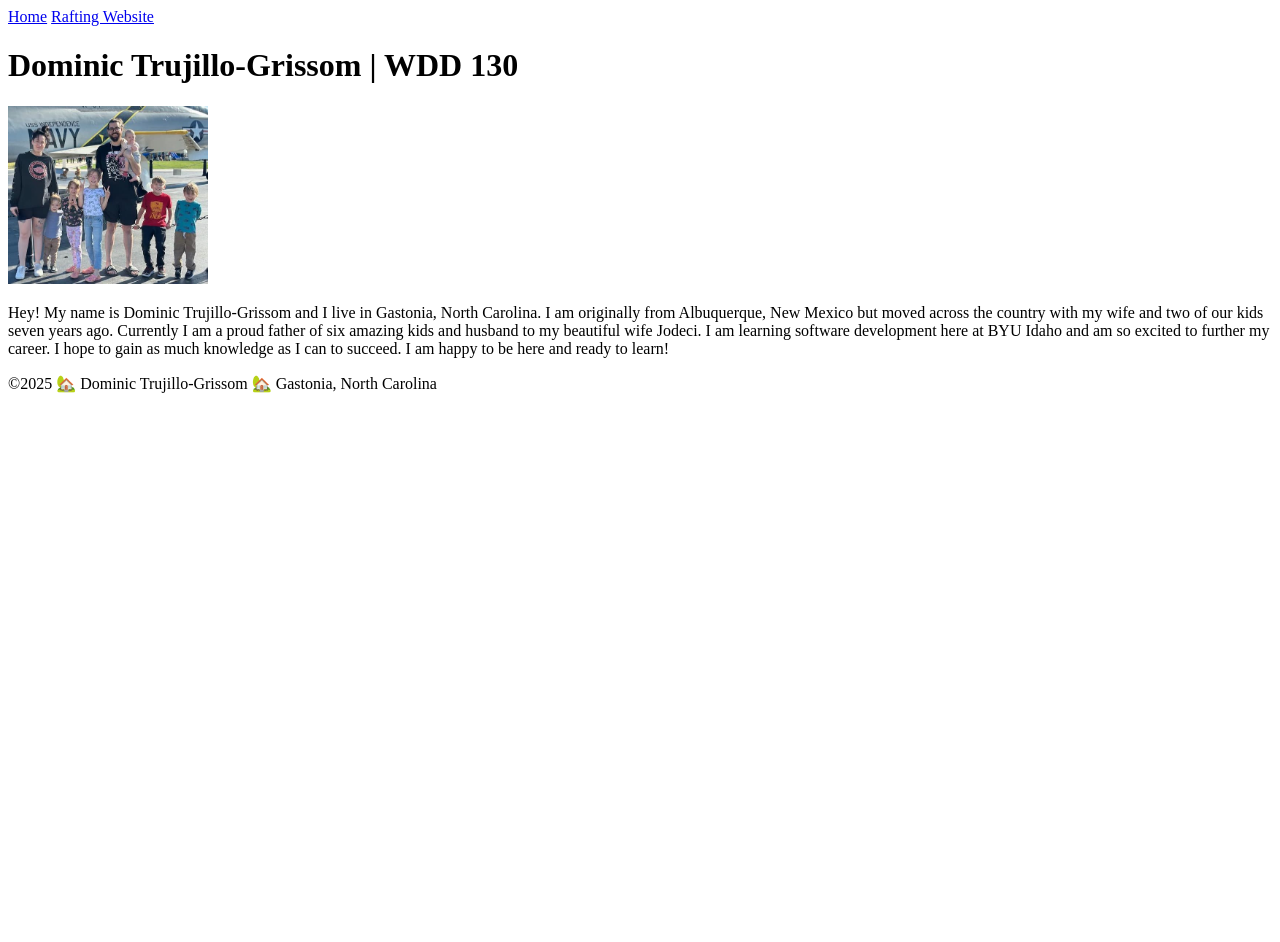
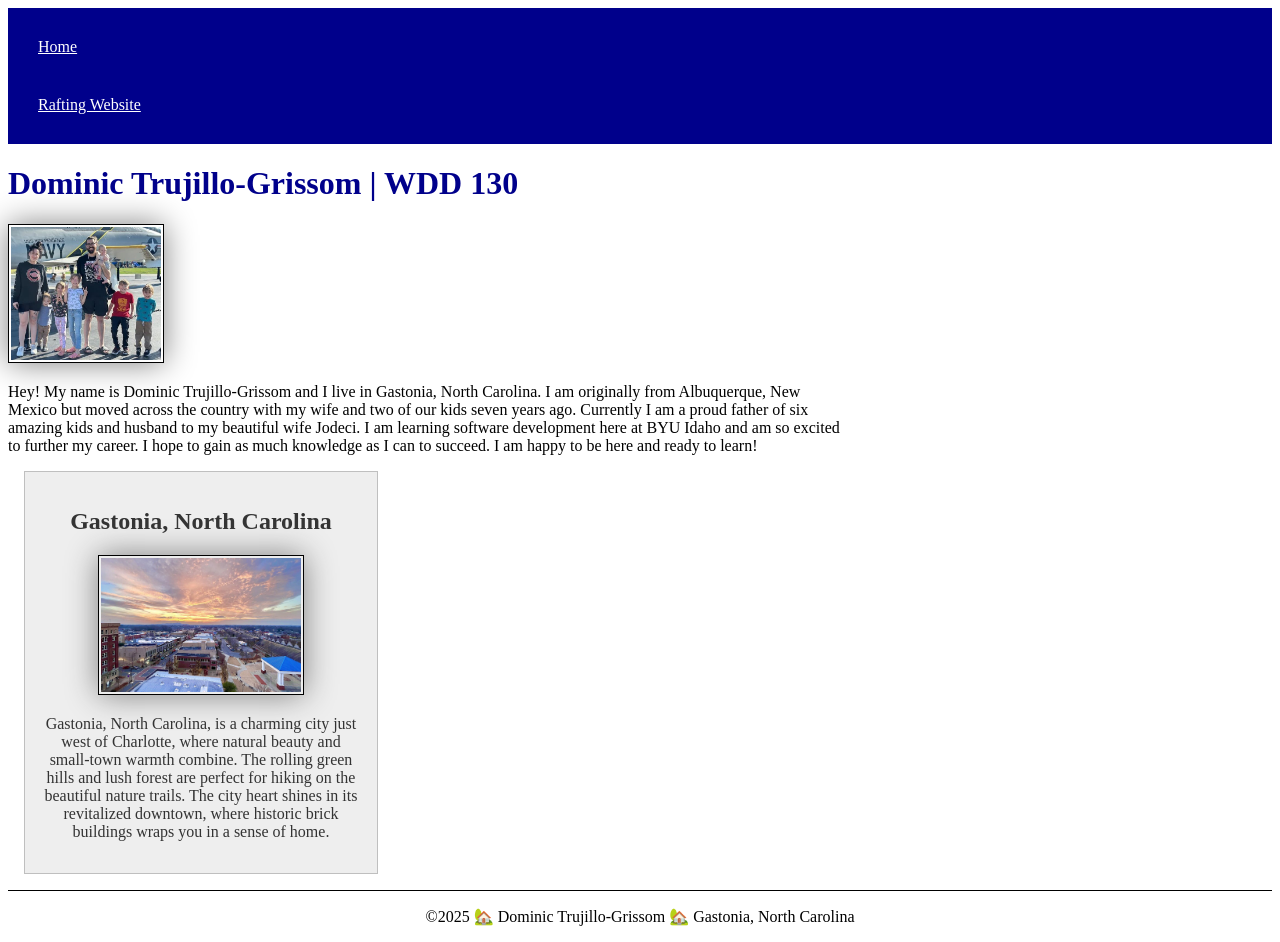
Before and after one commit to DumpsterDom/wdd130, a plain HTML site: page index.html in a window 1280 px wide. Before the commit the page ends 800 px from the top, so only its background shows below. Drawn offline with Linux system fonts and the light colour scheme.

Commit message:
week2 update

```diff
--- a/index.html
+++ b/index.html
@@ -5,7 +5,9 @@
         <meta charset="utf-8">
         <meta name="viewport" content="width=device-width, initial-scale=1.0">
         <title>Dominic Trujillo-Grissom | WDD 130</title>
-        <link rel="stylesheet" href="styles.css">
+        <meta name="description" content="Dominic Trujillo-Grissom's BYU-Idaho WDD130 course home page">
+        <meta name="author" content="Dominic Trujillo-Grissom">
+        <link rel="stylesheet" href="styles/styles.css">
     </head>
     <body>
         <header>
@@ -21,9 +23,15 @@
                 I am originally from Albuquerque, New Mexico but moved across the country with my wife and two of our kids seven years ago.
                 Currently I am a proud father of six amazing kids and husband to my beautiful wife Jodeci.
                 I am learning software development here at BYU Idaho and am so excited to further my career.
-                I hope to gain as much knowledge as I can to succeed. I am happy to be here and ready to learn!
-            </p>
+                I hope to gain as much knowledge as I can to succeed. I am happy to be here and ready to learn!</p>
         </main>
+        <aside>
+            <h2>Gastonia, North Carolina</h2>
+            <img src="images/gastonia.jpg" alt="Gastonia, North Carolina" width="200">
+            <p>Gastonia, North Carolina, is a charming city just west of Charlotte, where natural beauty and small-town warmth combine.
+                The rolling green hills and lush forest are perfect for hiking on the beautiful nature trails.
+                The city heart shines in its revitalized downtown, where historic brick buildings wraps you in a sense of home.</p>
+        </aside>
         <footer>
             <p>©2025 🏡 Dominic Trujillo-Grissom 🏡 Gastonia, North Carolina</p>
         </footer>
--- /dev/null
+++ b/styles/styles.css
@@ -0,0 +1,56 @@
+nav {
+    background-color:darkblue;
+    padding: 10px;
+}
+
+nav a {
+    color:white;
+    display:block;
+    padding: 20px;
+}
+
+h1 {
+    color:darkblue;
+}
+
+img {
+    width: 150px;
+    height:auto;
+    border:1px solid black;
+    padding: 2px;
+    box-shadow: 0 0 30px gray;
+}
+
+p {
+    padding:0;
+}
+
+main {
+    max-width: 840px;
+}
+
+aside {
+    width: 20rem;
+    margin: 1rem;
+    border:1px solid rgb(0 0 0 / 0.2);
+    padding: 1rem;
+    background-color:#eee;
+    color:#333;
+    text-align:center;
+}
+
+aside img {
+width: 200px;
+height:auto;
+}
+
+main img {
+    width: 150px;
+    height:auto;
+}
+
+footer {
+    margin-top: 15px;
+    border-top: 1px solid #000;
+    text-align:center;
+}
```
Also changed, not shown: images/gastonia.jpg (added).
